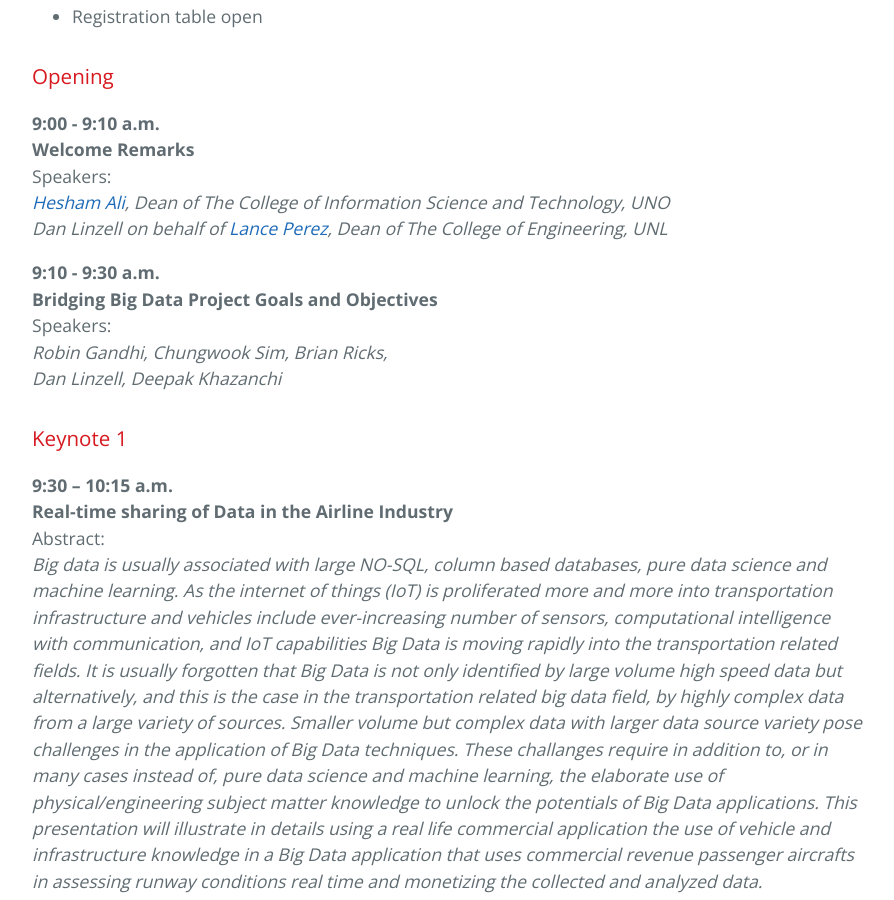
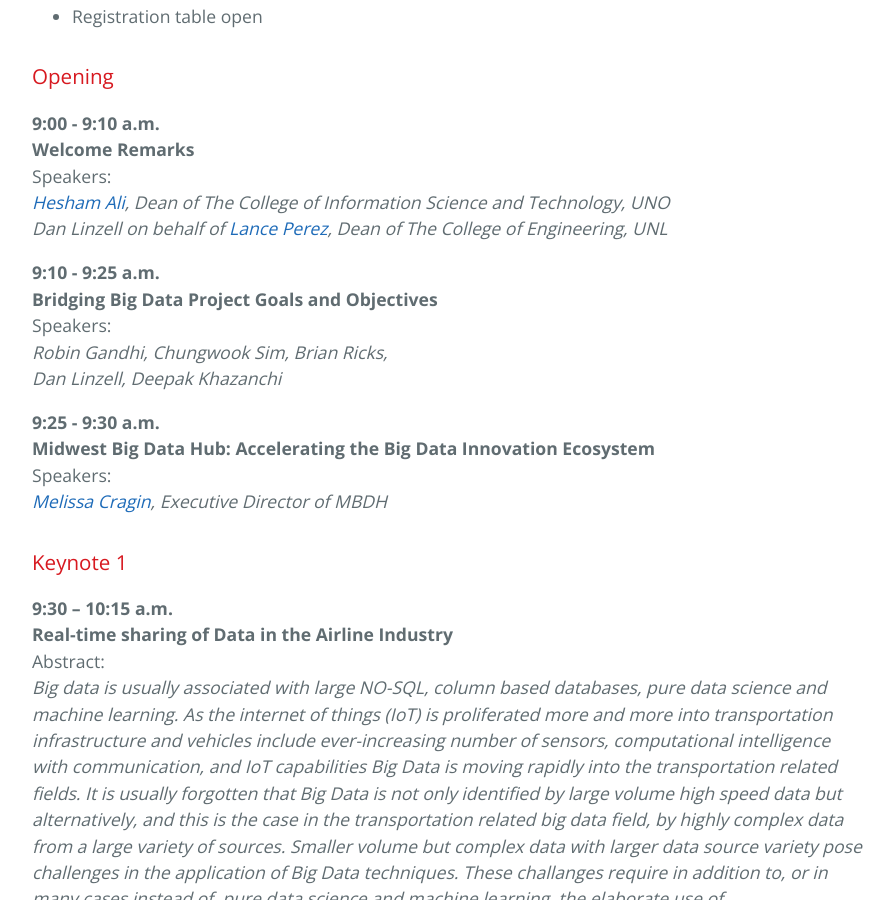
Before and after one commit to BridgingBigData/BridgingBigData.github.io, a Jekyll site: the page built from pages/bbd2016agenda.md, in a window 1280 px wide and 900 px high, scrolled down 918 px. Shown: the whole window, without its empty margins (192-1086 px from the left). Built offline with Jekyll 4.4.1, drawn with Linux system fonts in a browser that asks for light colours.

Commit message:
updated with MBDH talk

```diff
--- a/pages/bbd2016agenda.md
+++ b/pages/bbd2016agenda.md
@@ -27,11 +27,17 @@ Speakers:
 _[Hesham Ali](http://www.unomaha.edu/college-of-information-science-and-technology/about/faculty-staff/hesham-ali.php), Dean of The College of Information Science and Technology, UNO
 Dan Linzell on behalf of [Lance Perez](http://engineering.unl.edu/ece/faculty/lance-c-pérez), Dean of The College of Engineering, UNL_
 
-**9:10 - 9:30 a.m.**
+**9:10 - 9:25 a.m.**
 **Bridging Big Data Project Goals and Objectives**
 Speakers:
 _Robin Gandhi, Chungwook Sim, Brian Ricks,
 Dan Linzell, Deepak Khazanchi_
+
+**9:25 - 9:30 a.m.**
+**Midwest Big Data Hub: Accelerating the Big Data Innovation Ecosystem**
+Speakers:
+_[Melissa Cragin](https://www.linkedin.com/in/melissa-cragin-90365a36), Executive Director of MBDH_
+
 
 ### Keynote 1
 **9:30 – 10:15 a.m.**
```
